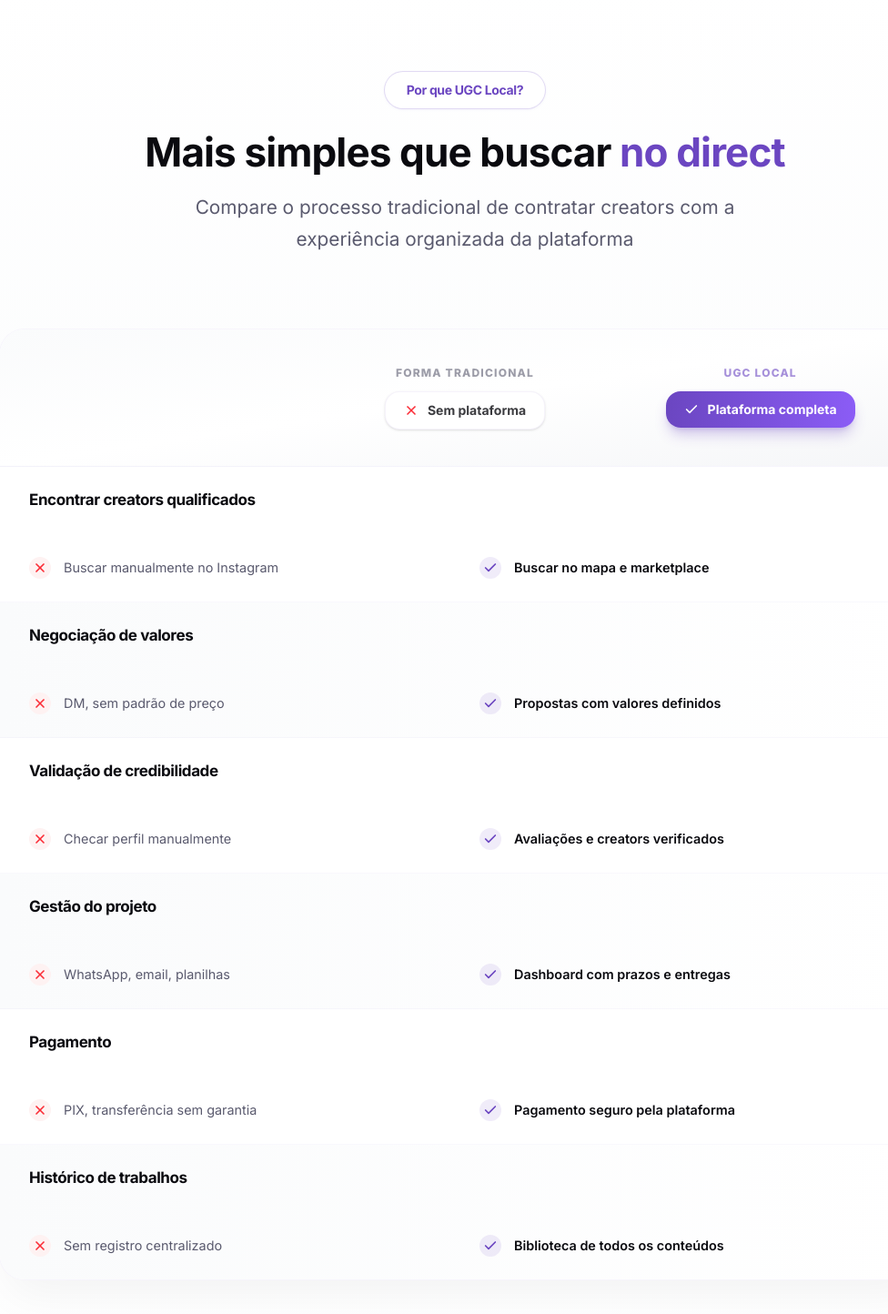
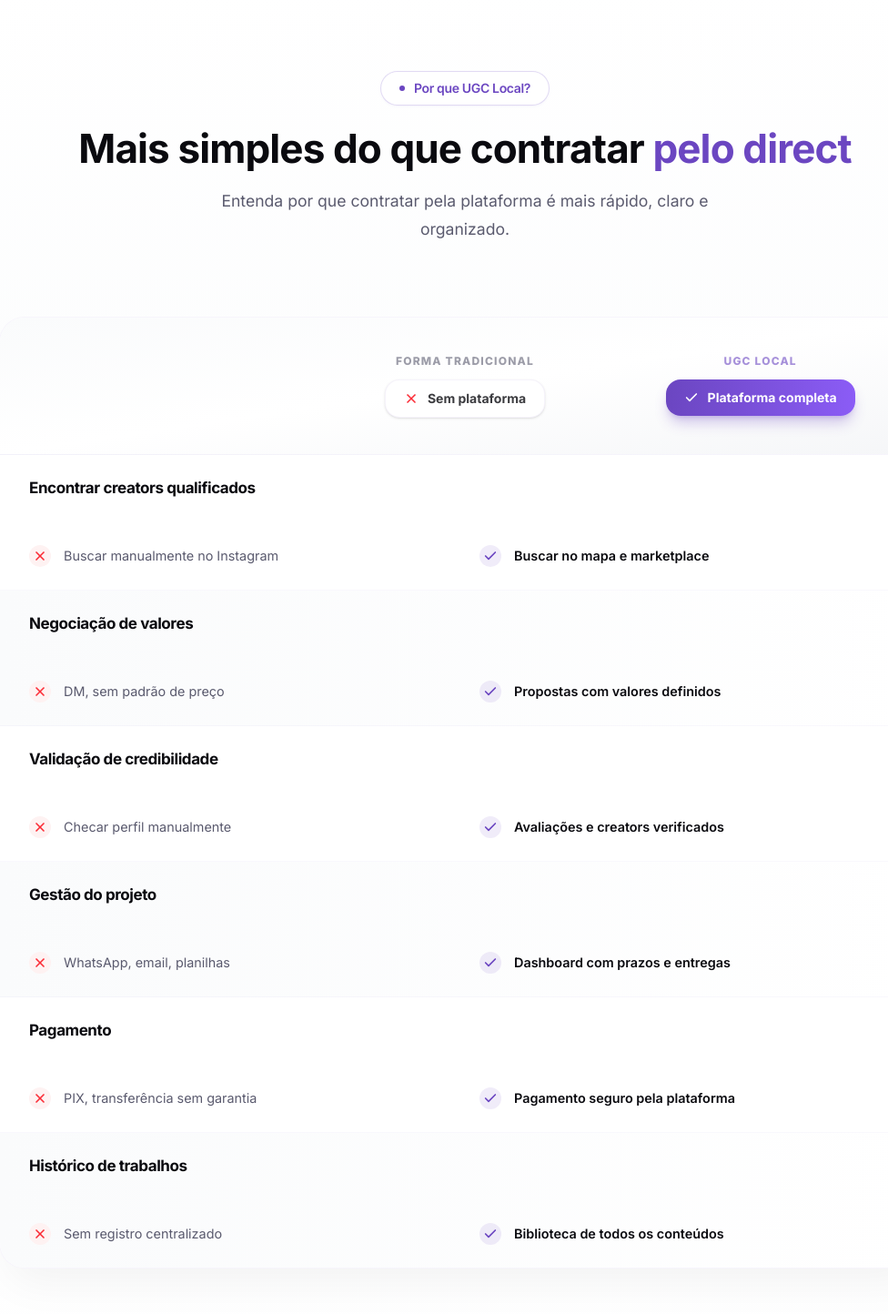
Before and after one commit to MogLuiz/ugc-lp, a Next.js app: page / in a window 1280 px wide. Shown: the part 4460-5904 px from the top of the page at 91% size, without its empty margins (129-1105 px from the left). Built offline with nearby package versions, Linux system fonts and the light colour scheme.

Commit message:
refactor: section

```diff
--- a/src/components/Comparison.tsx
+++ b/src/components/Comparison.tsx
@@ -38,14 +38,15 @@
     <section className="py-32 lg:py-24 bg-gradient-to-b from-white via-[#fafbfc] to-white">
       <div className="max-w-7xl mx-auto px-6 lg:px-12">
         <div className="max-w-4xl mx-auto text-center mb-24 lg:mb-20">
-          <div className="inline-flex items-center gap-2.5 px-6 py-2.5 bg-white backdrop-blur-sm rounded-full border border-primary/20 shadow-sm shadow-primary/5 mb-6">
-            <span className="text-sm text-primary font-bold tracking-tight">Por que UGC Local?</span>
+          <div className="inline-flex items-center gap-2.5 px-5 py-2 bg-white backdrop-blur-sm rounded-full border border-primary/20 shadow-sm shadow-primary/5 mb-6">
+            <div className="w-1.5 h-1.5 rounded-full bg-primary" />
+            <span className="text-sm text-primary font-semibold tracking-tight">Por que UGC Local?</span>
           </div>
           <h2 className="text-[2.75rem] lg:text-[2.75rem] font-bold text-foreground mb-5 leading-[1.05] tracking-[-0.02em]">
-            Mais simples que buscar <span className="text-primary">no direct</span>
+            Mais simples do que contratar <span className="text-primary">pelo direct</span>
           </h2>
-          <p className="text-[1.1rem] lg:text-[1.3rem] text-muted-foreground leading-[1.7] max-w-2xl mx-auto">
-            Compare o processo tradicional de contratar creators com a experiência organizada da plataforma
+          <p className="text-[1.05rem] lg:text-[1.1rem] text-muted-foreground leading-[1.75] max-w-xl mx-auto">
+            Entenda por que contratar pela plataforma é mais rápido, claro e organizado.
           </p>
         </div>
 
@@ -118,7 +119,7 @@
 
           <div className="text-center mt-12">
             <p className="text-sm text-muted-foreground font-medium">
-              Deixe a plataforma organizar todo o processo para você
+              Menos atrito, mais clareza e mais controle em toda a operação.
             </p>
           </div>
         </div>
```
